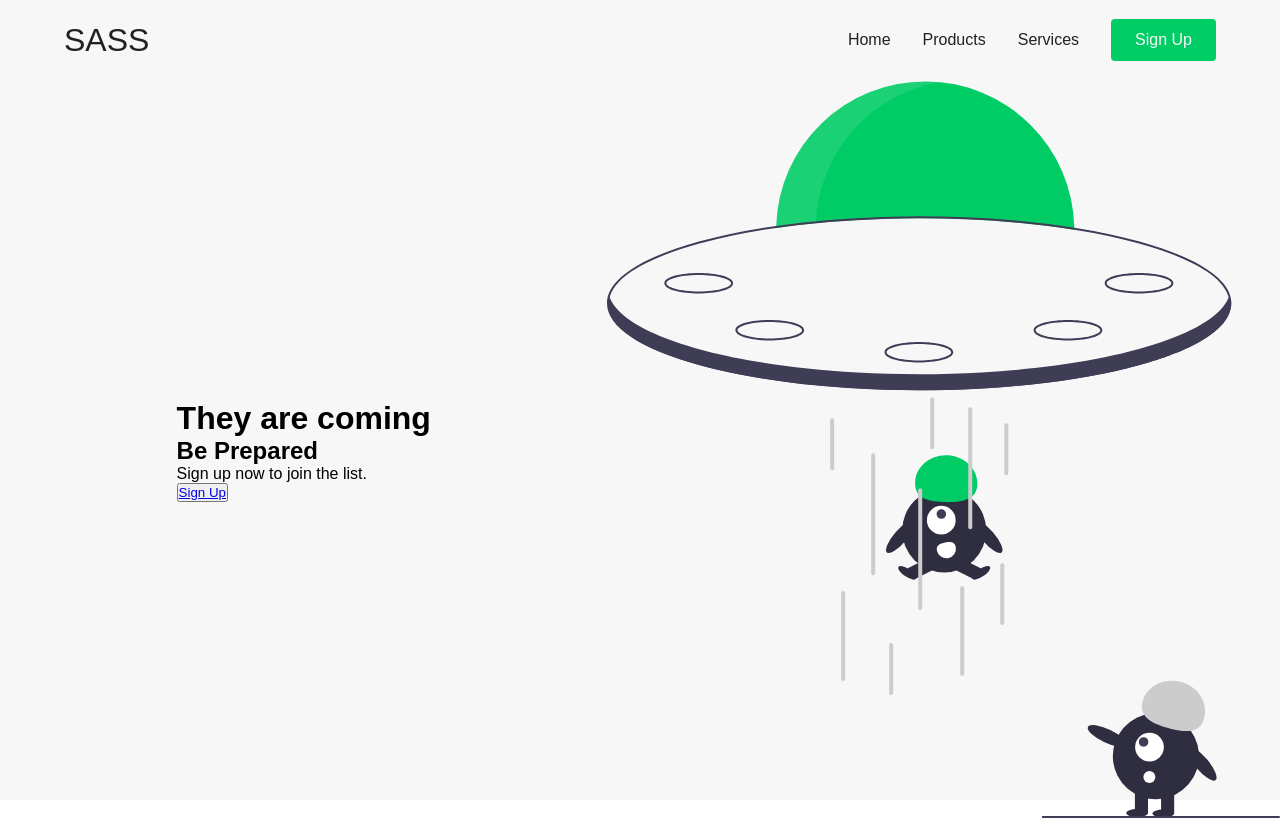
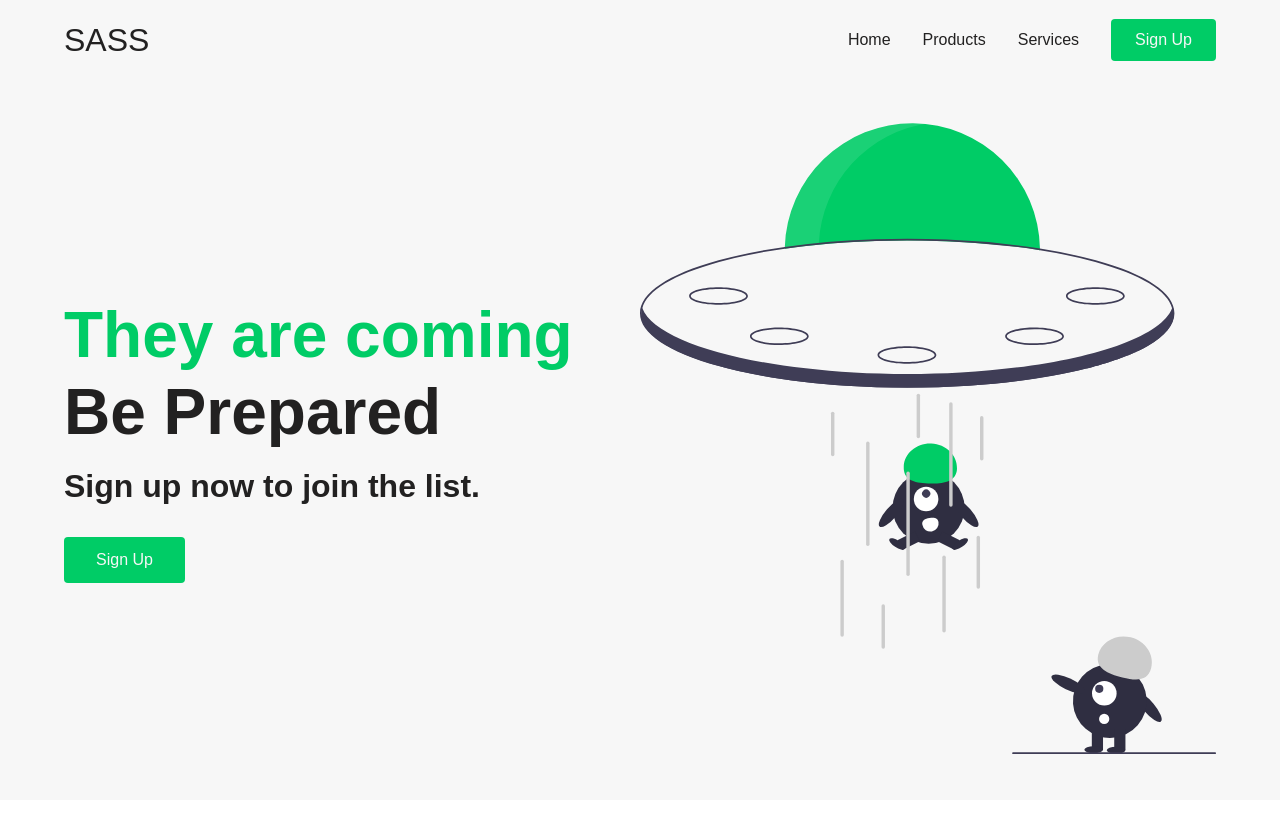
Before and after one commit to romanbatavi/html-sass-scss-web, a plain HTML site: page index.html in a window 1280 px wide. After the commit the page ends 800 px from the top, so only its background shows below. Drawn offline with Linux system fonts and the light colour scheme.

Commit message:
finish hero section style

```diff
--- a/index.html
+++ b/index.html
@@ -1,17 +1,19 @@
 <!DOCTYPE html>
 <html lang="en">
   <head>
-  <meta charset="UTF-8">
-  <meta http-equiv="X-UA-Compatible" content="IE=edge">
-  <meta name="viewport" content="width=device-width, initial-scale=1.0">
-  <link rel="stylesheet" href="https://use.fontawesome.com/releases/v5.15.3/css/all.css"
-  integrity="sha384-SZXxX4whJ79/gErwcOYf+zWLeJdY/qpuqC4cAa9rOGUstPomtqpuNWT9wdPEn2fk"
-  crossorigin="anonymous">
+    <meta charset="UTF-8" />
+    <meta name="viewport" content="width=device-width, initial-scale=1.0" />
+    <link
+      rel="stylesheet"
+      href="https://use.fontawesome.com/releases/v5.15.1/css/all.css"
+      integrity="sha384-vp86vTRFVJgpjF9jiIGPEEqYqlDwgyBgEF109VFjmqGmIY/Y4HV4d3Gp2irVfcrp"
+      crossorigin="anonymous"
+    />
     <link rel="stylesheet" href="./styles/styles.css" />
     <title>Document</title>
   </head>
   <body>
-  <!-- NAVBAR SECTION -->
+    <!-- Navbar Section -->
     <nav class="navbar">
       <a href="/" class="navbar__logo">SASS</a>
       <div class="navbar__bars"><i class="fas fa-bars"></i></div>
@@ -23,7 +25,7 @@
       </div>
     </nav>
 
-  <!-- HERO SECTION -->
+    <!-- Hero Section -->
     <div class="hero">
       <div class="hero__container">
         <div class="hero__container--left">
@@ -34,7 +36,7 @@
         </div>
         <div class="hero__container--right">
           <img
-          src="/images/img-2.svg"
+            src="images/img-2.svg"
             alt="alien"
             class="hero__container--img"
           />
--- a/styles/_navbar.scss
+++ b/styles/_navbar.scss
@@ -11,7 +11,7 @@
   height: 80px;
   display: flex;
   justify-content: space-between;
-  padding: 0.5rem calc((100vw - 1200px) /2);
+  padding: 0.5rem calc((100vw - 1200px) / 2);
   z-index: 10;
   position: relative;
 
@@ -56,7 +56,7 @@
 
       &:hover {
         color: $lime;
-        transition: all 1.2s ease;
+        transition: all 0.3s ease;
       }
     }
 
@@ -71,7 +71,7 @@
 
       &:hover {
         background: $orangeRed;
-        transition: all 1.2s ease;
+        transition: all 0.3s ease;
       }
     }
   }
--- a/styles/styles.scss
+++ b/styles/styles.scss
@@ -7,7 +7,7 @@
   font-family: 'Kumbh Sans', sans-serif;
 }
 
-// HERO SECTION CSS
+// Hero Section CSS
 .hero {
   background-color: $light;
 
@@ -18,6 +18,103 @@
     justify-items: center;
     margin: 0 auto;
     height: 90vh;
+    z-index: 1;
+    width: 100%;
+    max-width: 1200px;
+    padding-right: 24px;
+    padding-left: 24px;
 
+    @include tablet {
+      grid-template-columns: 1fr;
+      height: 100%;
+    }
+
+    &--left {
+      width: 100%;
+      line-height: 1.2;
+
+      @include tablet {
+        padding: 5rem 0;
+      }
+
+      @include mobile {
+        line-height: 1.5;
+      }
+    }
+
+    &--left h1 {
+      font-size: 4rem;
+      color: $lime;
+
+      @include mobile {
+        font-size: 1.5rem;
+      }
+    }
+
+    &--left h2 {
+      font-size: 4rem;
+      color: $dark;
+
+      @include mobile {
+        font-size: 2rem;
+      }
+    }
+
+    &--left p {
+      font-size: 2rem;
+      color: $dark;
+      margin-top: 1rem;
+      font-weight: 700;
+
+      @include mobile {
+        font-size: 1.5rem;
+      }
+    }
+
+    &--btn {
+      font-size: 1rem;
+      background-color: $lime;
+      padding: 14px 32px;
+      border: none;
+      border-radius: 4px;
+      color: $light;
+      margin-top: 2rem;
+      cursor: pointer;
+      position: relative;
+      transition: all 0.3s;
+      outline: none;
+    }
+
+    &--btn a {
+      position: relative;
+      z-index: 2;
+      color: $light;
+      text-decoration: none;
+    }
+
+    &--btn:after {
+      position: absolute;
+      content: '';
+      top: 0;
+      left: 0;
+      width: 0;
+      height: 100%;
+      background: $orangeRed;
+      transition: all 0.3s;
+      border-radius: 4px;
+    }
+
+    &--btn:hover:after {
+      width: 100%;
+    }
+
+    &--right {
+      text-align: center;
+    }
+
+    &--img {
+      height: 100%;
+      width: 100%;
+    }
   }
 }
```
Also changed, not shown: styles/_colors.scss (+5 -5 lines), styles/_media-queries.scss (line endings or trailing spaces), styles/styles.css, 1 other file. Lines whose indentation alone changed are shown as unchanged.
